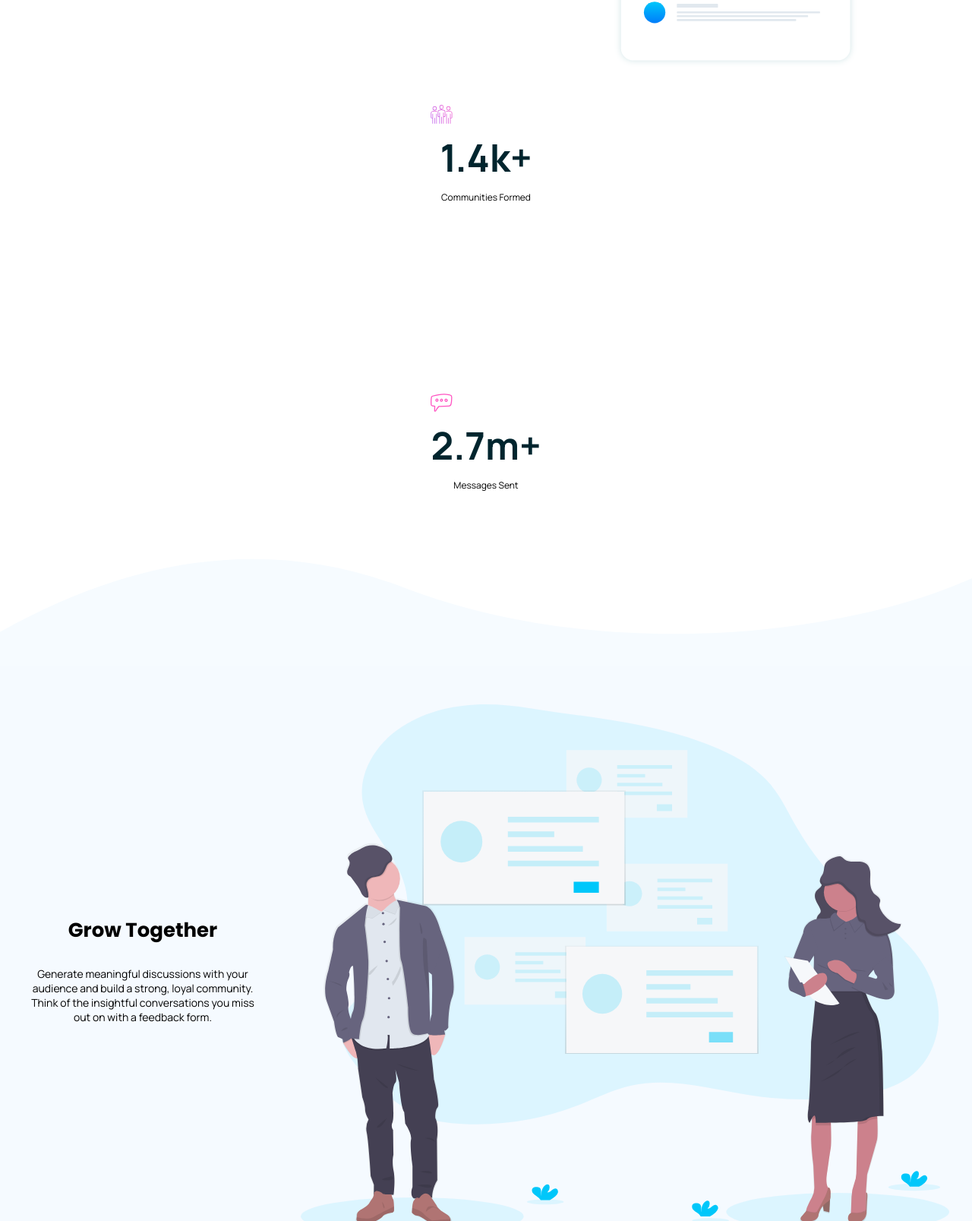
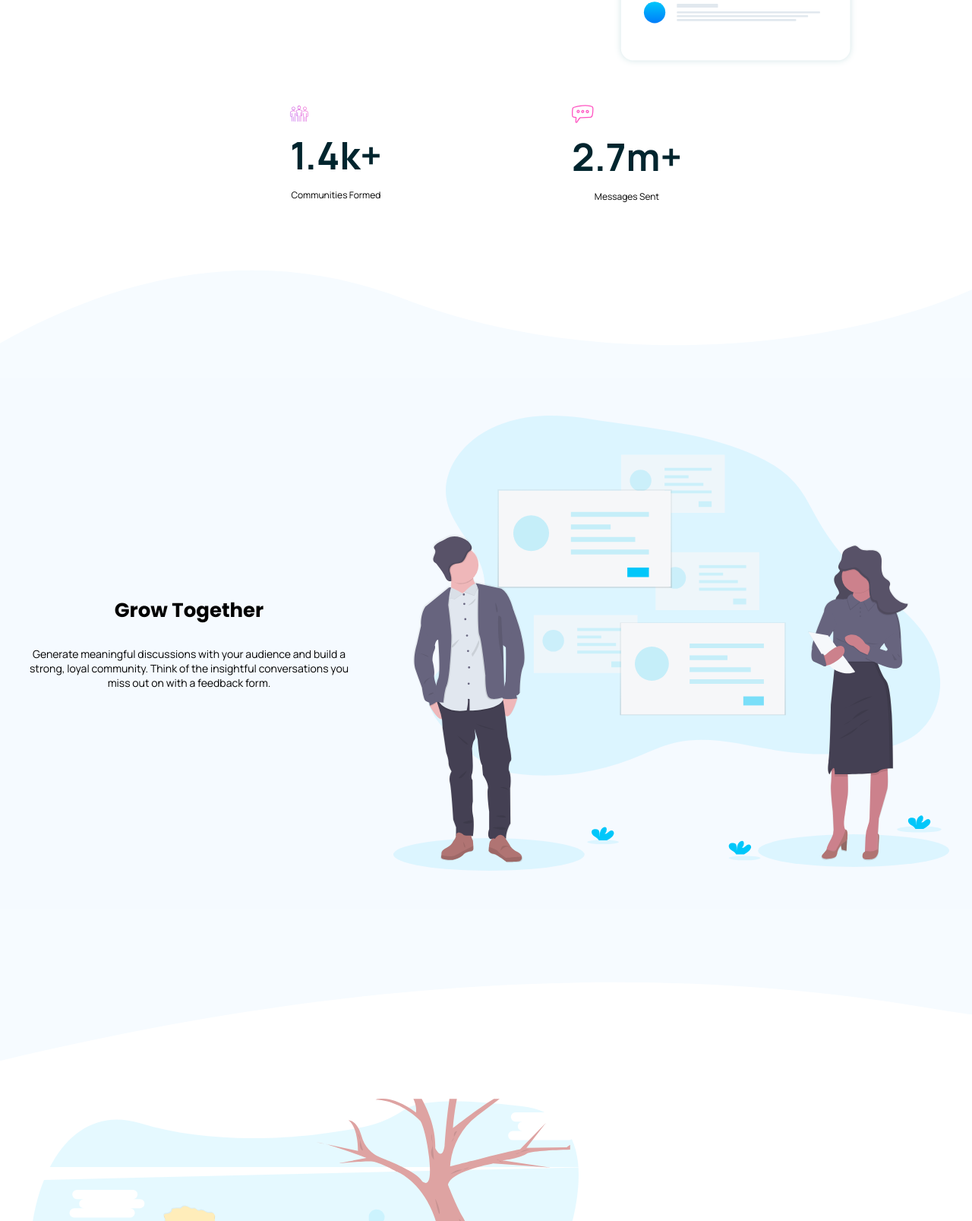
Before and after one commit to dedricsmith/HuddleLandingPage, a website built with Parcel: page index.html in a window 1280 px wide. Shown: the part 1013-2620 px from the top of the page at 76% size. Built offline with nearby package versions, Linux system fonts and the light colour scheme.

Commit message:
CSS Update

```diff
--- a/css/mediaQueries.css
+++ b/css/mediaQueries.css
@@ -19,7 +19,7 @@
   }
 
   .contact--text {
-    width: 80%;
+    width: 50%;
   }
 
   .flexbox-header {
@@ -62,7 +62,6 @@
   }
 
   .contact--section {
-    padding: 1em;
     font-size: 1.4rem;
   }
 
@@ -74,6 +73,11 @@
 @media (min-width: 900px) {
   .section {
     flex-direction: row;
+    text-align: start;
+  }
+
+  section:nth-child(4) {
+    flex-direction: row-reverse;
   }
 
   .section--title {
@@ -81,7 +85,7 @@
   }
 
   .section--text {
-    font-size: 1.8rem;
+    font-size: 1.4rem;
   }
 
   .header--big {
@@ -103,6 +107,11 @@
 
   .text--container {
     font-size: 1.4rem;
+  }
+
+  .flexbox-header {
+    flex-direction: row;
+    gap: 25em;
   }
 
   .flexbox-footer {
--- a/css/style.css
+++ b/css/style.css
@@ -28,7 +28,7 @@ footer {
 }
 
 img {
-  width: 70%;
+  width: 60%;
 }
 
 /* UTILITIES */
```
